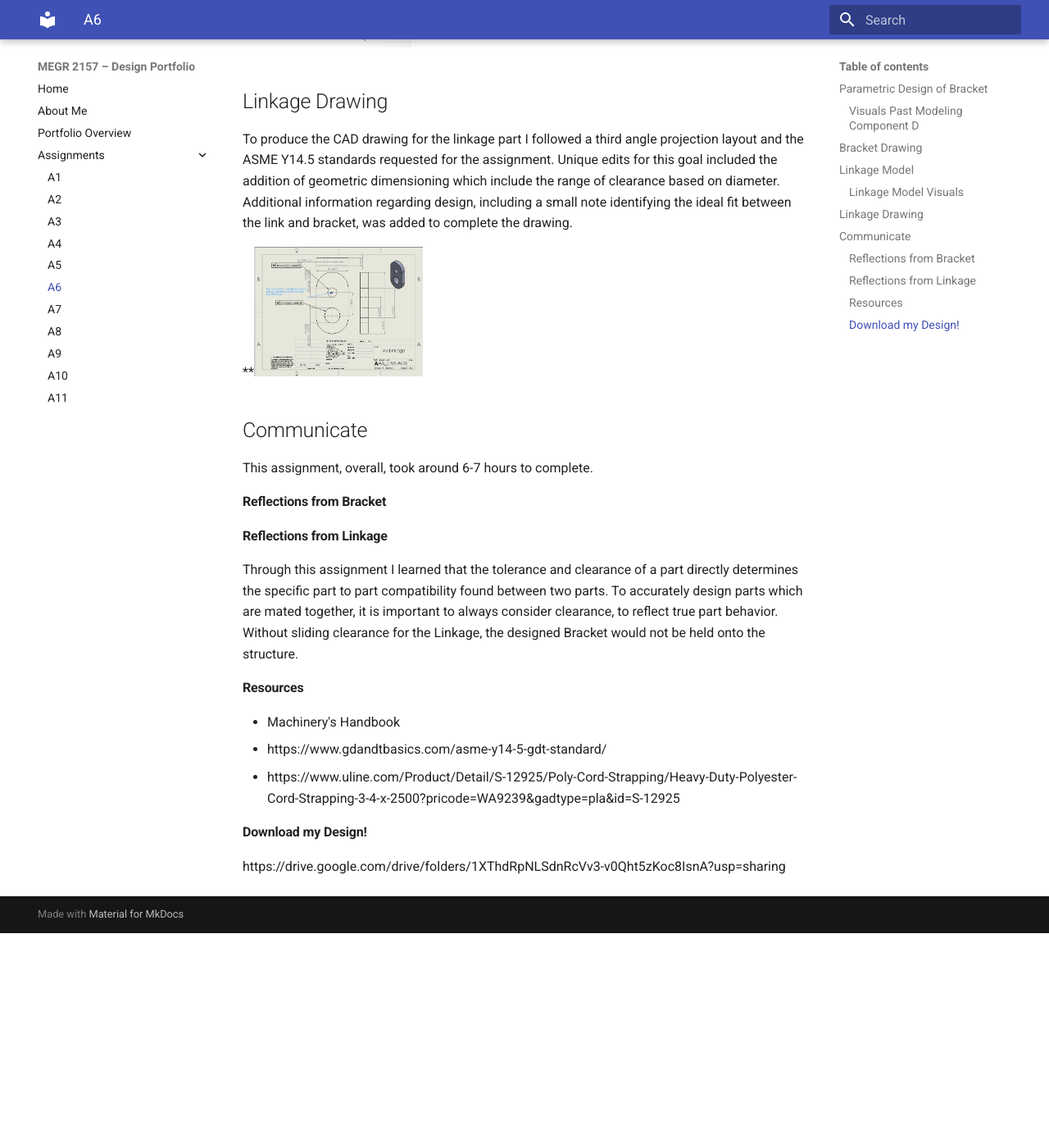
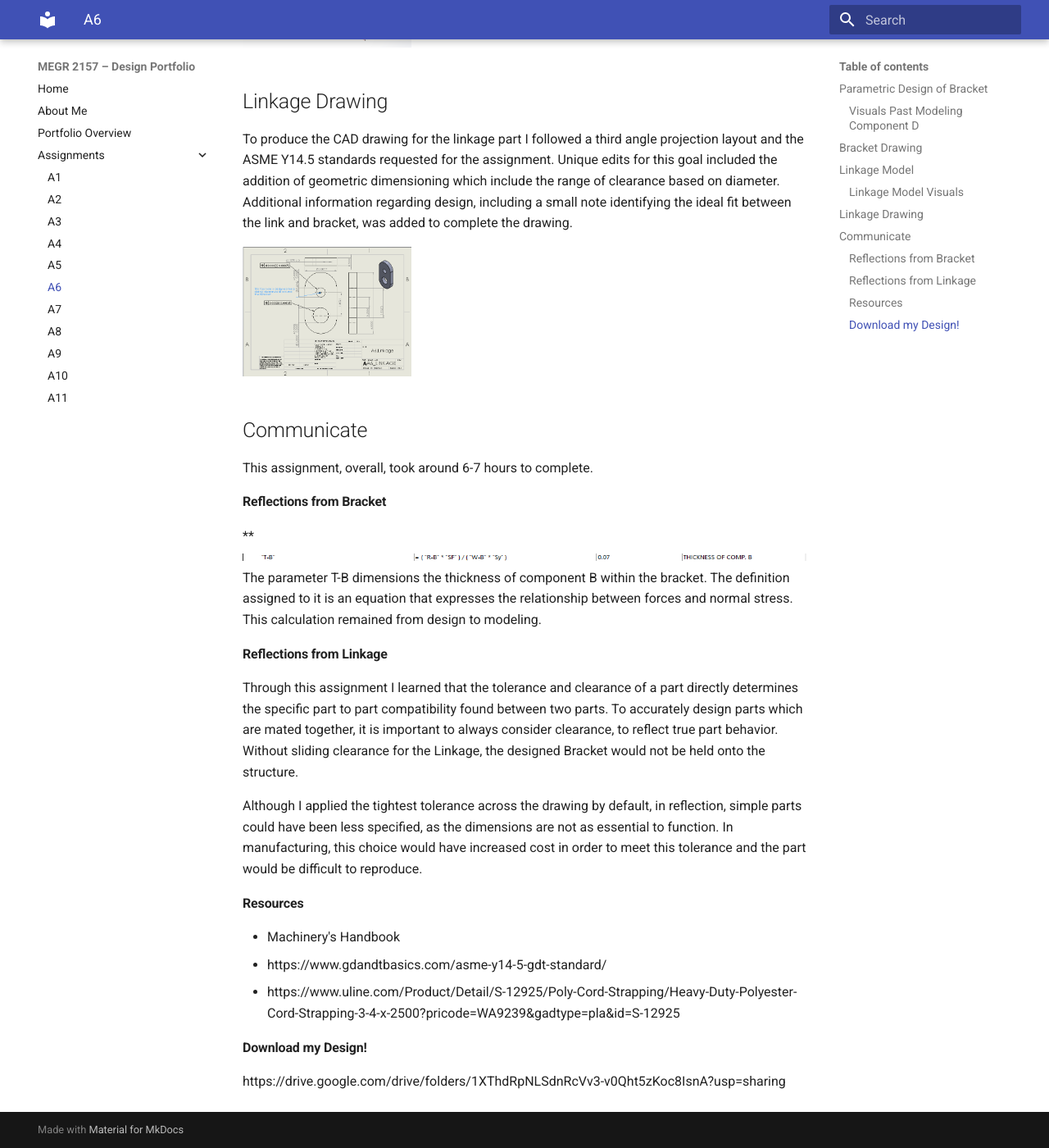
Before and after one commit to swils201/megr2156portfolio, an MkDocs documentation site: the page built from docs/assignments/A06/index.md, in a window 1280 px wide and 1400 px high, scrolled down 4482 px. Shown: the whole window at 82% size. Built offline with MkDocs 1.6.1 and Material for MkDocs 9.7.7, drawn with Linux system fonts in a browser that asks for light colours; before the commit the page ends 5620 px from its top, so only the background shows below that.

Commit message:
Revise CAD drawing details and reflections in index.md
Updated images and added reflections on design tolerances and clearances for the linkage and bracket components.

```diff
--- a/docs/assignments/A06/index.md
+++ b/docs/assignments/A06/index.md
@@ -53,16 +53,22 @@ The modeling process for this part was very similar to the bracket. Some previou
 
 To produce the CAD drawing for the linkage part I followed a third angle projection layout and the ASME Y14.5 standards requested for the assignment. Unique edits for this goal included the addition of geometric dimensioning which include the range of clearance based on diameter. Additional information regarding design, including a small note identifying the ideal fit between the link and bracket, was added to complete the drawing.
 
-**<img src="A6_LINKAGE15.png" alt="Description" width="30%">
+<img src="A6_LINKAGE15.png" alt="Description" width="30%">
 
 ## Communicate
 This assignment, overall, took around 6-7 hours to complete.
 
 #### Reflections from Bracket
 
+**<img src="A6REFLECT.png" alt="Description" width="100%">
+The parameter T-B dimensions the thickness of component B within the bracket. The definition assigned to it is an equation that expresses the relationship between forces and normal stress. This calculation remained from design to modeling.
+
+
 #### Reflections from Linkage
 
 Through this assignment I learned that the tolerance and clearance of a part directly determines the specific part to part compatibility found between two parts. To accurately design parts which are mated together, it is important to always consider clearance, to reflect true part behavior. Without sliding clearance for the Linkage, the designed Bracket would not be held onto the structure.
+
+Although I applied the tightest tolerance across the drawing by default, in reflection, simple parts could have been less specified, as the dimensions are not as essential to function. In manufacturing, this choice would have increased cost in order to meet this tolerance and the part would be difficult to reproduce.
 
 
 #### Resources
```
